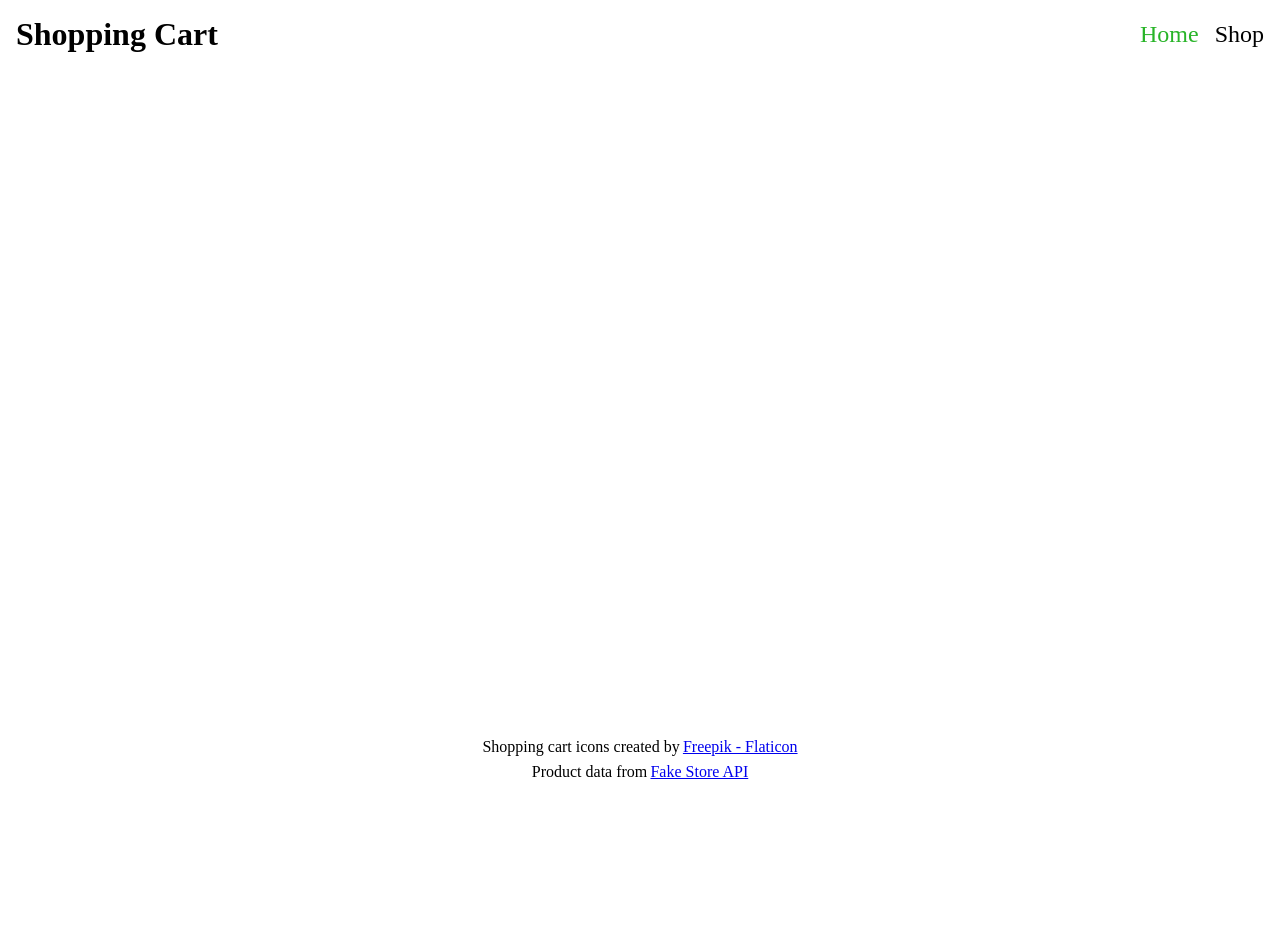
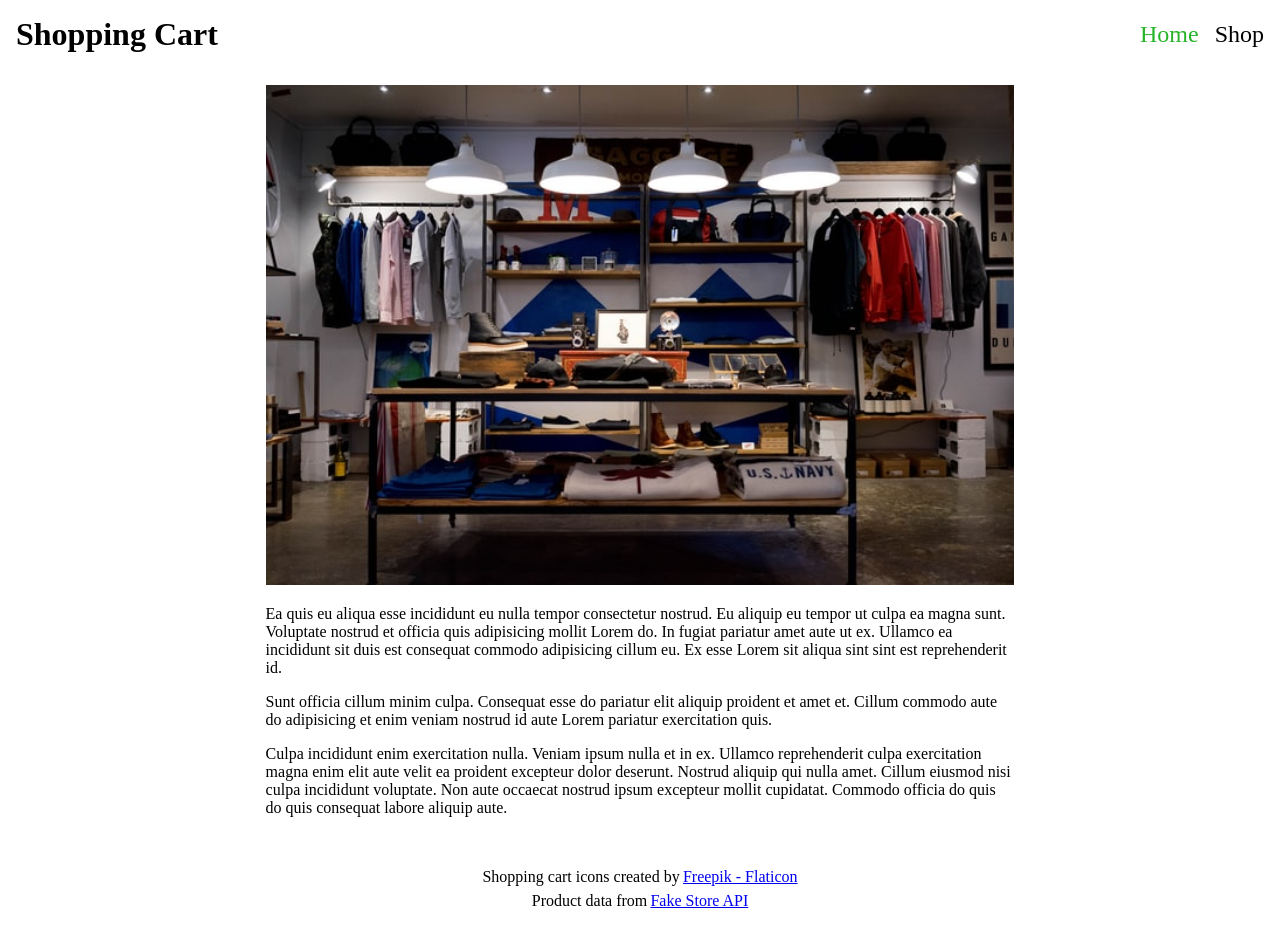
Before and after one commit to vishalagrawal22/shopping-cart, a React (Create React App) app: page / in a window 1280 px wide. Before the commit the page ends 800 px from the top, so only its background shows below. Built offline with nearby package versions, Linux system fonts and the light colour scheme.

Commit message:
Add Home component

```diff
--- /dev/null
+++ b/src/components/Home.js
@@ -0,0 +1,37 @@
+import shop from '../images/shop.jpeg';
+import '../styles/Home.css';
+
+function Home() {
+  return (
+    <div className="home-container">
+      <div className="home-details">
+        <img className="home-image" src={shop} alt="shop" />
+        <div className="home-info">
+          <p>
+            Ea quis eu aliqua esse incididunt eu nulla tempor consectetur
+            nostrud. Eu aliquip eu tempor ut culpa ea magna sunt. Voluptate
+            nostrud et officia quis adipisicing mollit Lorem do. In fugiat
+            pariatur amet aute ut ex. Ullamco ea incididunt sit duis est
+            consequat commodo adipisicing cillum eu. Ex esse Lorem sit aliqua
+            sint sint est reprehenderit id.
+          </p>
+          <p>
+            Sunt officia cillum minim culpa. Consequat esse do pariatur elit
+            aliquip proident et amet et. Cillum commodo aute do adipisicing et
+            enim veniam nostrud id aute Lorem pariatur exercitation quis.
+          </p>
+          <p>
+            Culpa incididunt enim exercitation nulla. Veniam ipsum nulla et in
+            ex. Ullamco reprehenderit culpa exercitation magna enim elit aute
+            velit ea proident excepteur dolor deserunt. Nostrud aliquip qui
+            nulla amet. Cillum eiusmod nisi culpa incididunt voluptate. Non aute
+            occaecat nostrud ipsum excepteur mollit cupidatat. Commodo officia
+            do quis do quis consequat labore aliquip aute.
+          </p>
+        </div>
+      </div>
+    </div>
+  );
+}
+
+export default Home;
--- a/src/index.js
+++ b/src/index.js
@@ -2,12 +2,14 @@ import { StrictMode } from 'react';
 import { render } from 'react-dom';
 import { BrowserRouter, Route, Routes } from 'react-router-dom';
 import App from './App';
+import Home from './components/Home';
 
 render(
   <StrictMode>
     <BrowserRouter>
       <Routes>
         <Route path="/" element={<App />}>
+          <Route index element={<Home />} />
           <Route path="/shop" element={<div>Hello from shop!</div>} />
         </Route>
       </Routes>
--- /dev/null
+++ b/src/styles/Home.css
@@ -0,0 +1,14 @@
+.home-container {
+  padding: 1rem;
+  display: flex;
+  justify-content: center;
+  align-items: center;
+}
+
+.home-details {
+  width: 60%;
+}
+
+.home-image {
+  width: 100%;
+}
```
Also changed, not shown: src/images/shop.jpeg (added).
